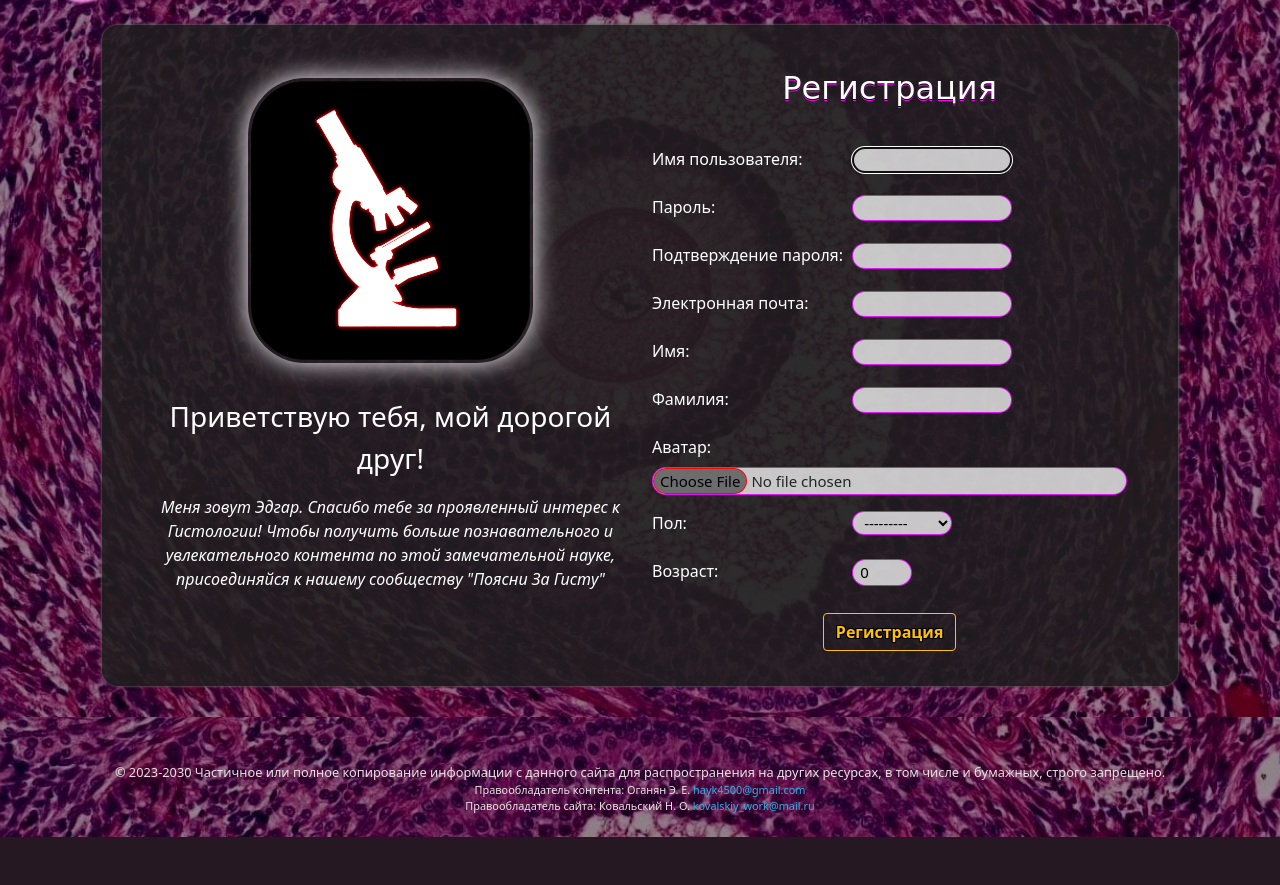
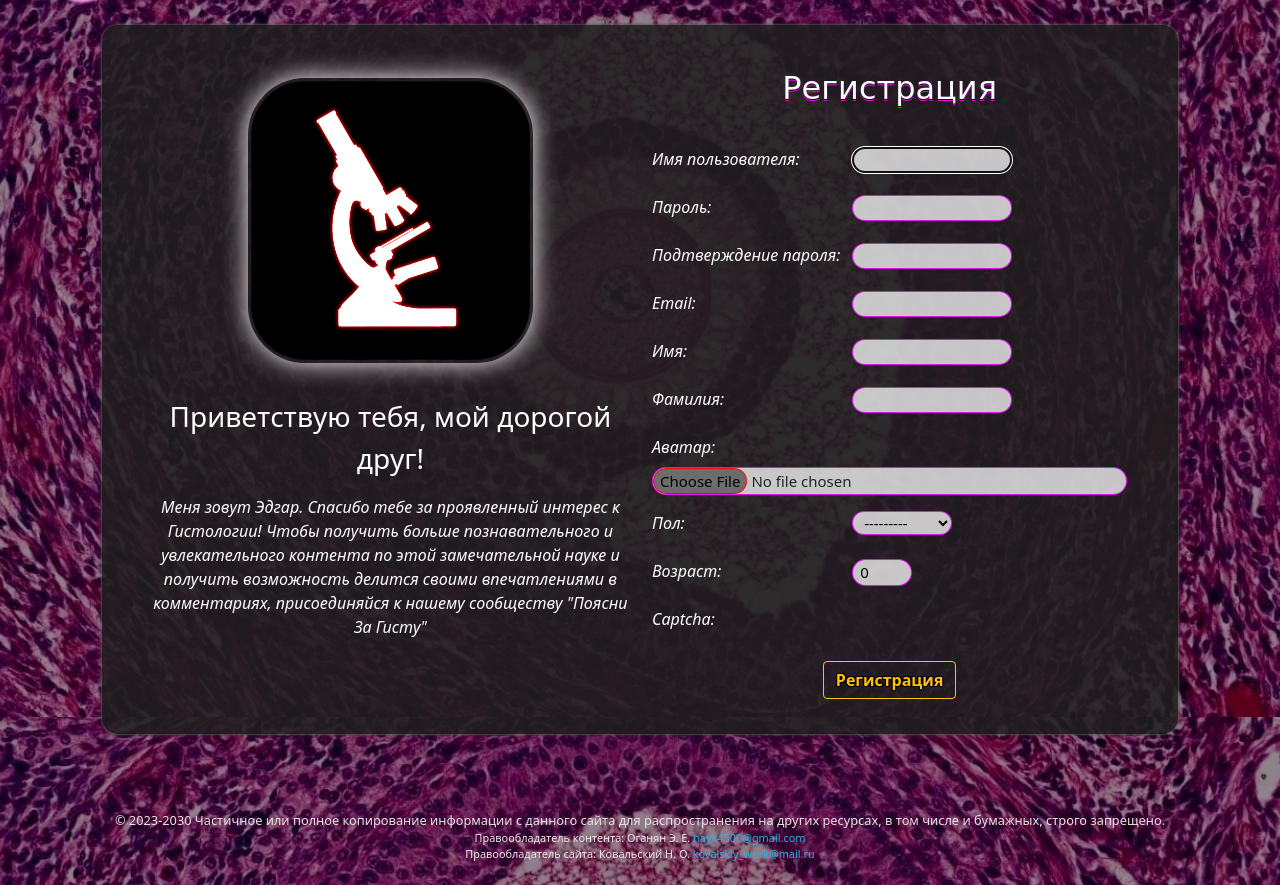
Before and after one commit to xxz911/web-site__Poyasni_Za_Gistu__, a Django app: page /users/reg/ in a window 1280 px wide. Shown: the part 83-968 px from the top of the page. Before the commit the page ends 920 px from the top, so only its background shows below. Run offline with Django 4.2, Linux system fonts and the light colour scheme.

Commit message:
Добавил CAPTCHA на страницу регистрации

```diff
--- a/poyasnizagistu/users/forms.py
+++ b/poyasnizagistu/users/forms.py
@@ -1,9 +1,11 @@
+from captcha.fields import CaptchaField
 from django import forms
 from django.contrib.auth.forms import UserCreationForm, UserChangeForm
 from .models import CustomUser
 
 
 class CustomUserCreationForm(UserCreationForm):
+    captcha = CaptchaField(label='Код')
     class Meta:
         model = CustomUser
         fields = ('username', 'password1', 'password2', 'email', 'first_name', 'last_name', 'avatar', 'gender', 'age')
--- a/poyasnizagistu/users/models.py
+++ b/poyasnizagistu/users/models.py
@@ -25,7 +25,7 @@
                                  ]
                                 )
     # email = models.EmailField(_("email address"), blank=True)
-    email = models.EmailField(verbose_name='Электронная почта')
+    email = models.EmailField(unique=True)
 
     def __str__(self):
         return self.username
--- a/poyasnizagistu/users/templates/users/reg.html
+++ b/poyasnizagistu/users/templates/users/reg.html
@@ -7,14 +7,14 @@
     <div class="col">
       <img class="round-img"  src='{% static "blog/images/logo.jpg" %}' alt="PoyasniZaGistu" >
       <p class="fs-3 fw-weight-bolder text-white text-center">Приветствую тебя, мой дорогой друг!</p>
-      <p class="fst-italic text-white text-center">Меня зовут Эдгар. Спасибо тебе за проявленный интерес к Гистологии! Чтобы получить больше познавательного и увлекательного контента по этой замечательной науке, присоединяйся к нашему сообществу "Поясни За Гисту"</p>
+      <p class="fst-italic text-white text-center">Меня зовут Эдгар. Спасибо тебе за проявленный интерес к Гистологии! Чтобы получить больше познавательного и увлекательного контента по этой замечательной науке и получить возможность делится своими впечатлениями в комментариях, присоединяйся к нашему сообществу "Поясни За Гисту"</p>
     </div>
     <div class="col">
       <form method="post">
         {% csrf_token %}
         <p class="text-center reg-title">Регистрация</p>
         {% for f in form %}
-        <p><label class="form-label fw-light"  for="{{ f.id_for_label }}">{{f.label}}: </label>{{ f }}</p>
+        <p class="label-ul"><label class="form-label fw-light fst-italic"  for="{{f.id_for_label}}">{{f.label}}: </label>{{f}}</p>
         <div class="form-error">{{f.errors}}</div>
         <div class="form-error">{{ form.non_field_errors }}</div>
         {% endfor %}
@@ -23,7 +23,4 @@
     </div>
   </div>
 </div>
-
-
-
 {% endblock %}
--- a/poyasnizagistu/users/urls.py
+++ b/poyasnizagistu/users/urls.py
@@ -1,8 +1,9 @@
-from django.urls import path
+from django.urls import path, include
 from users.views import RegisterUser
 
 urlpatterns = [
     # path('login/', login, name='login'),
+    path('captcha/', include('captcha.urls')),
     path('reg/', RegisterUser.as_view(), name='reg'),
 
 ]
```
Also changed, not shown: poyasnizagistu/blog/static/blog/css/styles.css (+34 -38 lines), poyasnizagistu/poyasnizagistu/settings.py (+11 -1 lines), poyasnizagistu/users/admin.py (+3 -5 lines), poyasnizagistu/blog/templates/blog/base.html (line endings or trailing spaces), poyasnizagistu/db.sqlite3, poyasnizagistu/users/migrations/0007_alter_customuser_email.py (added), poyasnizagistu/users/migrations/0008_alter_customuser_email.py (added).
